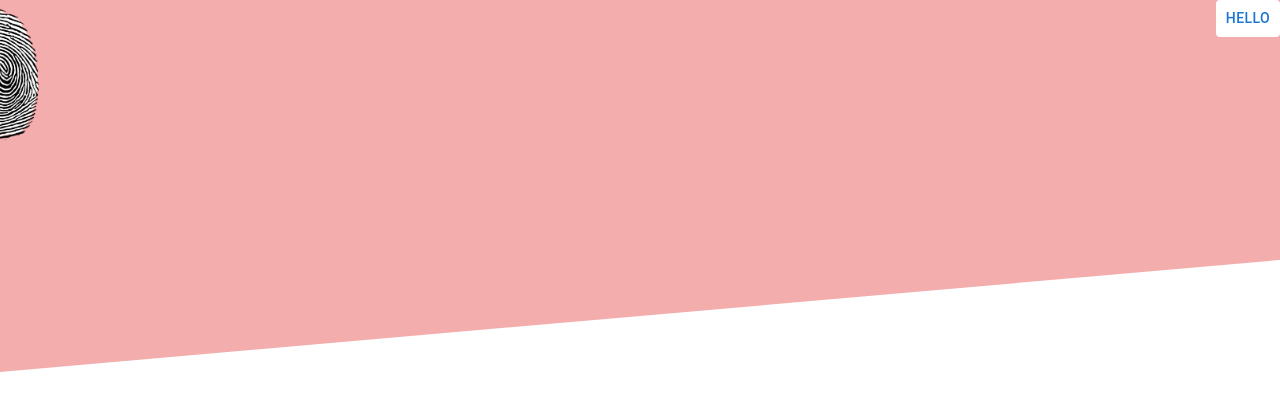
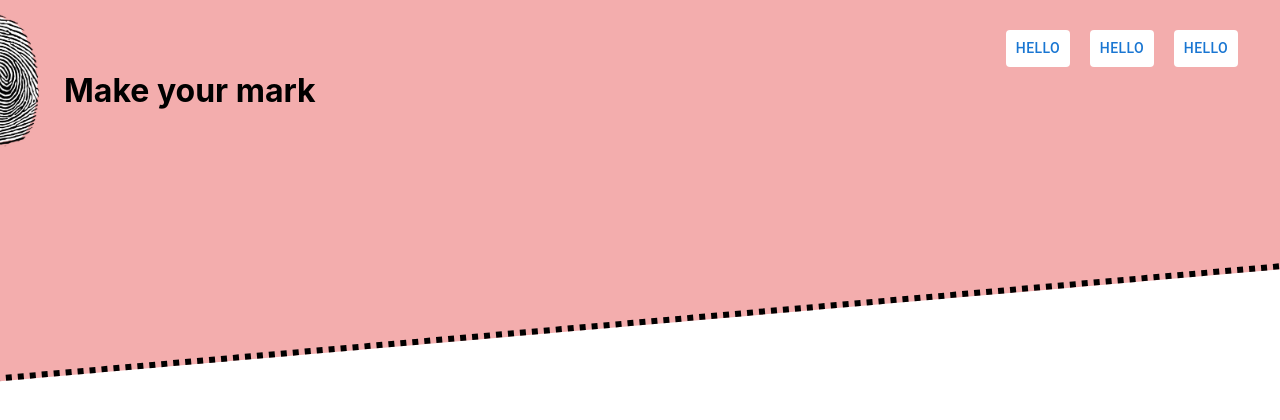
Before and after one commit to TaylorTayTyT/personalWebsite, a React (Create React App) app in the folder home/: page / in a window 1280 px wide. Shown: the top 420 px of the page. Built offline with nearby package versions, Linux system fonts and the light colour scheme.

Commit message:
topbar formatting

```diff
--- a/home/src/topBar.js
+++ b/home/src/topBar.js
@@ -17,7 +17,14 @@ function TopBar() {
             </div>
             <img className="fingerprint" src={fingerprint} alt="fingerprint"></img>
             <div className="topBarButton">
-                <Button sx={{ backgroundColor: '#FFF' }}>hello</Button>
+                <Button sx={{ backgroundColor: '#FFF', margin: "10px" }}>hello</Button>
+                <Button sx={{ backgroundColor: '#FFF', margin: "10px" }}>hello</Button>
+                <Button sx={{ backgroundColor: '#FFF', margin: "10px" }}>hello</Button>
+            </div>
+            <div className="makeYourMark">
+                <h1>
+                    Make your mark
+                </h1>
             </div>
 
         </Container>
--- a/home/src/topNav.sass
+++ b/home/src/topNav.sass
@@ -10,13 +10,20 @@ $button-color: white
     height: 200px
     transform: rotate(-5deg)
     z-index: 0
+    border-style: dotted
 .fingerprint
     position: absolute
     scale: 0.10
     transform: translate(-575%, -590%)
 .topBarButton
     position: absolute
-    top: 0
-    right: 0
+    top: 2.5%
+    right: 2.5%
     z-index: 1000
     color: #FFF
+
+.makeYourMark
+    position: absolute
+    size: 100px
+    z-index: 1000
+    top: 50px
```
Also changed, not shown: 1 other file (tests, documents, lock files or other folders).
